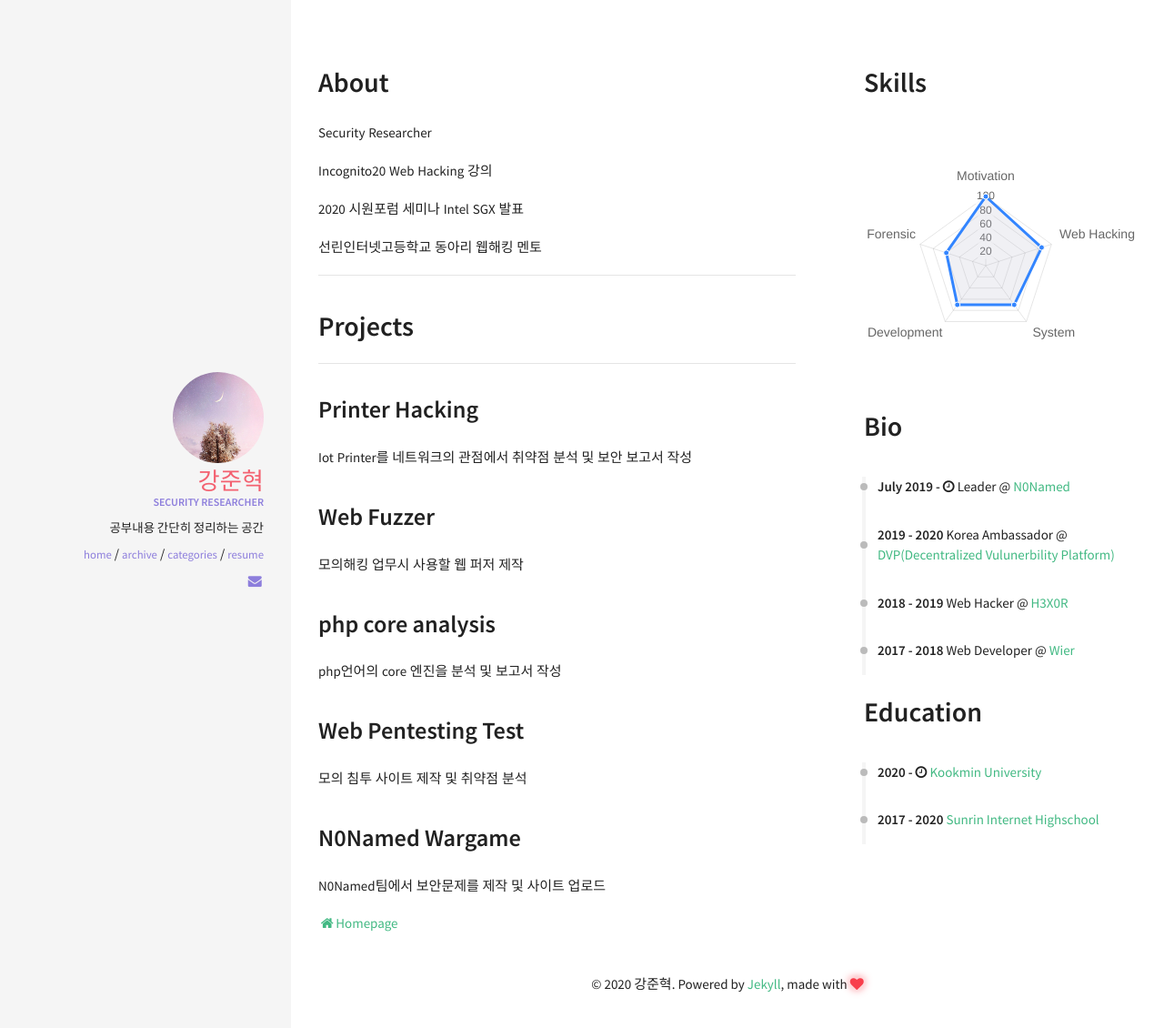
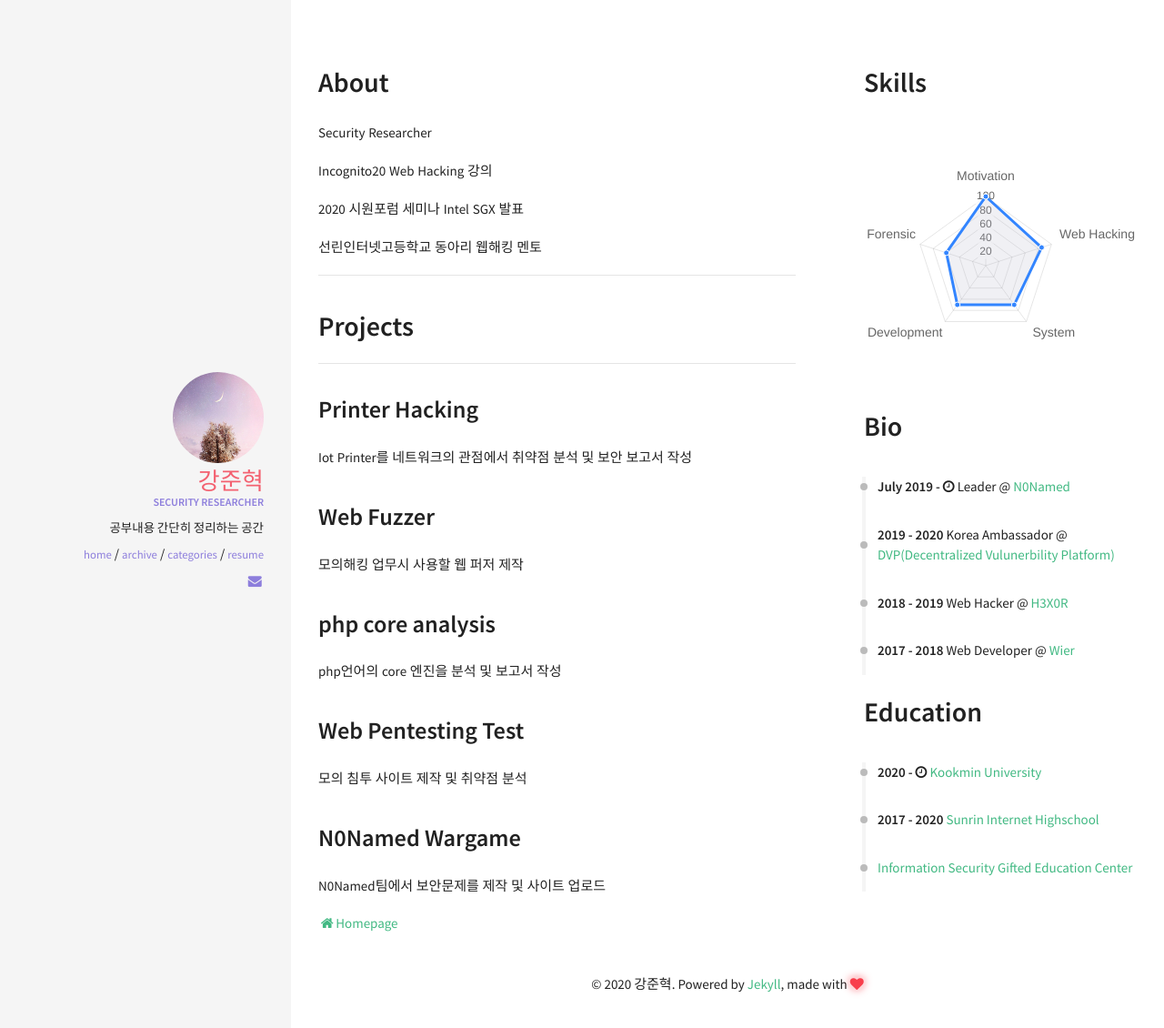
Before and after one commit to kangsecu/kangsecu.github.io, a Jekyll site: the page built from resume.html, in a window 1280 px wide. Shown: the top 1130 px of the page at 91% size. Built offline with Jekyll 4.4.1, drawn with Linux system fonts in a browser that asks for light colours; nearby versions of some CDN libraries.

Commit message:
Update education.yml

```diff
--- a/_data/index/education.yml
+++ b/_data/index/education.yml
@@ -7,3 +7,8 @@
   link: http://sunrint.hs.kr/index.do
   date: 2017 - 2020
   descr: Information Communication
+
+- name : Information Security Gifted Education Center
+  link : http://security.swu.ac.kr/giftedu/
+  data : 2018 - 2019
+  descr : Hacking Trace
```
